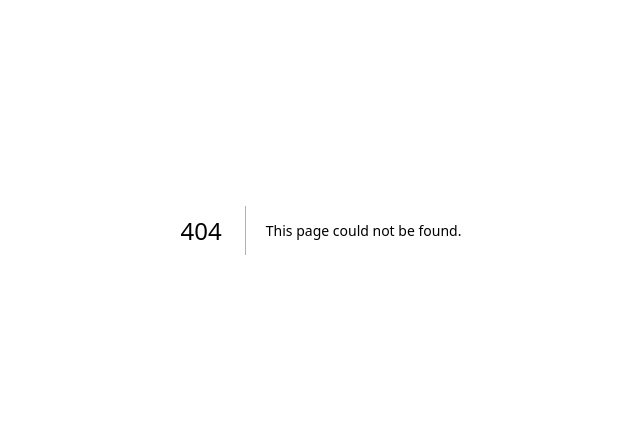
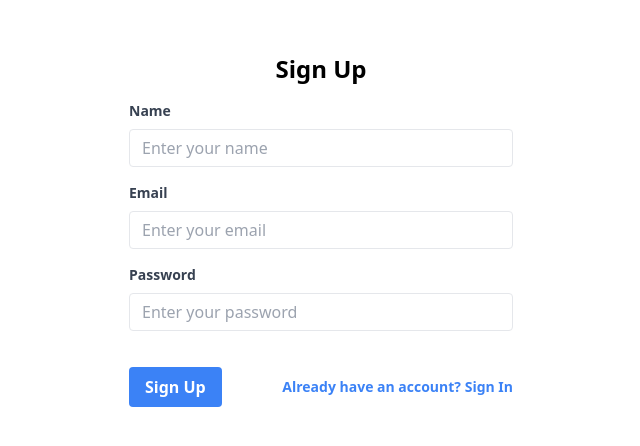
Before and after one commit to Waqas2332/Codebin, a Next.js app: page /signup in a window 1280 px wide. Before the commit this address had no page. Shown: the part 170-616 px from the top of the page, without its empty margins (319-959 px from the left). Built offline with nearby package versions, Linux system fonts and the light colour scheme; a small style sheet from the web is missing.

Commit message:
Done with Sign up functionality

```diff
--- /dev/null
+++ b/app/api/auth/signin/route.js
@@ -0,0 +1,5 @@
+import { NextResponse } from "next/server";
+import { connect } from "@/utils/dbConnect";
+import User from "@/models/user";
+
+connect();
--- /dev/null
+++ b/app/api/auth/signup/route.js
@@ -0,0 +1,30 @@
+import { NextResponse } from "next/server";
+import { connect } from "@/utils/dbConnect";
+import User from "@/models/user";
+
+connect();
+export async function POST(request) {
+  try {
+    const data = await request.json();
+    const user = await User.find({ email: data.email });
+    if (user[0]) {
+      return NextResponse.json(
+        {
+          message: "User Already Exists",
+          ok: false,
+        },
+        { status: 409 }
+      );
+    }
+    const newUser = await User.create(data);
+    return NextResponse.json(
+      {
+        message: "User Created Successfully",
+        ok: true,
+      },
+      { status: 201 }
+    );
+  } catch (error) {
+    console.log(error);
+  }
+}
--- /dev/null
+++ b/app/loading.js
@@ -0,0 +1,9 @@
+import Spinner from "@/components/Spinner";
+
+export default function Loading() {
+  return (
+    <div>
+      <Spinner />
+    </div>
+  );
+}
--- /dev/null
+++ b/app/signin/page.js
@@ -0,0 +1,74 @@
+"use client";
+
+import axios from "axios";
+import Link from "next/link";
+import { useState } from "react";
+
+export default function Signin() {
+  const [email, setEmail] = useState("");
+  const [password, setPassword] = useState("");
+
+  const handleSubmit = async (event) => {
+    event.preventDefault();
+    const userData = { email, password };
+    try {
+      const response = await axios.post("/api/auth/signin", userData);
+      console.log(response);
+    } catch (error) {
+      console.log(error);
+    }
+  };
+  return (
+    <div className="flex flex-col items-center justify-center min-h-screen">
+      <h2 className="text-2xl font-bold mb-4">Login</h2>
+      <form className="w-full max-w-sm">
+        <div className="mb-4">
+          <label
+            className="block text-gray-700 text-sm font-bold mb-2"
+            htmlFor="email"
+          >
+            Email
+          </label>
+          <input
+            onChange={(e) => setEmail(e.target.value)}
+            value={email}
+            className="appearance-none border rounded w-full py-2 px-3 text-gray-700 leading-tight focus:outline-none focus:shadow-outline"
+            id="email"
+            type="email"
+            placeholder="Enter your email"
+          />
+        </div>
+        <div className="mb-6">
+          <label
+            className="block text-gray-700 text-sm font-bold mb-2"
+            htmlFor="password"
+          >
+            Password
+          </label>
+          <input
+            onChange={(e) => setPassword(e.target.value)}
+            value={password}
+            className="appearance-none border rounded w-full py-2 px-3 text-gray-700 mb-3 leading-tight focus:outline-none focus:shadow-outline"
+            id="password"
+            type="password"
+            placeholder="Enter your password"
+          />
+        </div>
+        <div className="flex items-center justify-between">
+          <button
+            className="bg-blue-500 hover:bg-blue-700 text-white font-bold py-2 px-4 rounded focus:outline-none focus:shadow-outline"
+            type="button"
+          >
+            Sign In
+          </button>
+          <Link
+            className="inline-block align-baseline font-bold text-sm text-blue-500 hover:text-blue-800"
+            href="/signup"
+          >
+            Don't have an account? Sign Up
+          </Link>
+        </div>
+      </form>
+    </div>
+  );
+}
--- /dev/null
+++ b/app/signup/page.js
@@ -0,0 +1,108 @@
+"use client";
+import Link from "next/link";
+import React, { useState } from "react";
+import axios from "axios";
+import Swal from "sweetalert2";
+import { useRouter } from "next/navigation";
+
+import Spinner from "@/components/Spinner";
+const SignupForm = () => {
+  const [name, setName] = useState("");
+  const [email, setEmail] = useState("");
+  const [password, setPassword] = useState("");
+  const [isLoading, setIsLoading] = useState(false);
+  const router = useRouter();
+
+  const handleSubmit = async (e) => {
+    e.preventDefault();
+    setIsLoading(true);
+    const userData = { name, email, password };
+    console.log("hello");
+    try {
+      const response = await axios.post("/api/auth/signup", userData);
+      Swal.fire({
+        icon: "success",
+        text: response.data.message,
+      }).then(() => {
+        router.push("/signin");
+      });
+    } catch (error) {
+      Swal.fire({
+        icon: "error",
+        title: "Oops...",
+        text: error.response.data.message,
+        footer: '<a href="/signin">Try Signing In</a>',
+      }).finally(() => {
+        setIsLoading(false);
+      });
+    }
+  };
+  return (
+    <div className="flex flex-col items-center justify-center min-h-screen">
+      <h2 className="text-2xl font-bold mb-4">Sign Up</h2>
+      <form className="w-full max-w-sm" onSubmit={(e) => handleSubmit(e)}>
+        <div className="mb-4">
+          <label
+            className="block text-gray-700 text-sm font-bold mb-2"
+            htmlFor="name"
+          >
+            Name
+          </label>
+          <input
+            onChange={(e) => setName(e.target.value)}
+            value={name}
+            className="appearance-none border rounded w-full py-2 px-3 text-gray-700 leading-tight focus:outline-none focus:shadow-outline"
+            id="name"
+            type="text"
+            placeholder="Enter your name"
+          />
+        </div>
+        <div className="mb-4">
+          <label
+            className="block text-gray-700 text-sm font-bold mb-2"
+            htmlFor="email"
+          >
+            Email
+          </label>
+          <input
+            onChange={(e) => setEmail(e.target.value)}
+            value={email}
+            className="appearance-none border rounded w-full py-2 px-3 text-gray-700 leading-tight focus:outline-none focus:shadow-outline"
+            id="email"
+            type="email"
+            placeholder="Enter your email"
+          />
+        </div>
+        <div className="mb-6">
+          <label
+            className="block text-gray-700 text-sm font-bold mb-2"
+            htmlFor="password"
+          >
+            Password
+          </label>
+          <input
+            onChange={(e) => setPassword(e.target.value)}
+            value={password}
+            className="appearance-none border rounded w-full py-2 px-3 text-gray-700 mb-3 leading-tight focus:outline-none focus:shadow-outline"
+            id="password"
+            type="password"
+            placeholder="Enter your password"
+          />
+        </div>
+        <div className="flex items-center justify-between">
+          <button className="bg-blue-500 hover:bg-blue-700 text-white font-bold py-2 px-4 rounded focus:outline-none focus:shadow-outline">
+            {isLoading ? <Spinner /> : "Sign Up"}
+          </button>
+          <Link
+            className="inline-block align-baseline font-bold text-sm text-blue-500 hover:text-blue-800"
+            href="/signin"
+          >
+            Already have an account? Sign In
+          </Link>
+        </div>
+      </form>
+    </div>
+  );
+};
+
+export default SignupForm;
--- /dev/null
+++ b/models/user.js
@@ -0,0 +1,20 @@
+import mongoose from "mongoose";
+
+const userSchema = new mongoose.Schema({
+  name: {
+    type: String,
+    required: true,
+  },
+  email: {
+    type: String,
+    required: true,
+  },
+  password: {
+    type: String,
+    required: true,
+  },
+});
+
+const User = mongoose.models.User || mongoose.model("User", userSchema);
+
+export default User;
--- a/package.json
+++ b/package.json
@@ -11,18 +11,22 @@
   "dependencies": {
     "@headlessui/react": "^1.7.17",
     "axios": "^1.6.1",
+    "bcryptjs": "^2.4.3",
     "heroicons-react": "^1.4.1",
     "highlight.js": "^11.9.0",
     "mongoose": "^8.0.0",
     "next": "14.0.2",
+    "next-auth": "^4.24.5",
     "prism-react-renderer": "^2.1.0",
     "react": "^18",
     "react-dom": "^18",
     "react-icons": "^4.11.0",
     "react-query": "^3.39.3",
-    "react-syntax-highlighter": "^15.5.0"
+    "react-syntax-highlighter": "^15.5.0",
+    "sweetalert2": "^11.10.2"
   },
   "devDependencies": {
+    "@types/react": "18.2.46",
     "autoprefixer": "^10.0.1",
     "eslint": "^8",
     "eslint-config-next": "14.0.2",
```
Also changed, not shown: tsconfig.json (added, +34 -0 lines), 1 other file (tests, documents, lock files or other folders).
